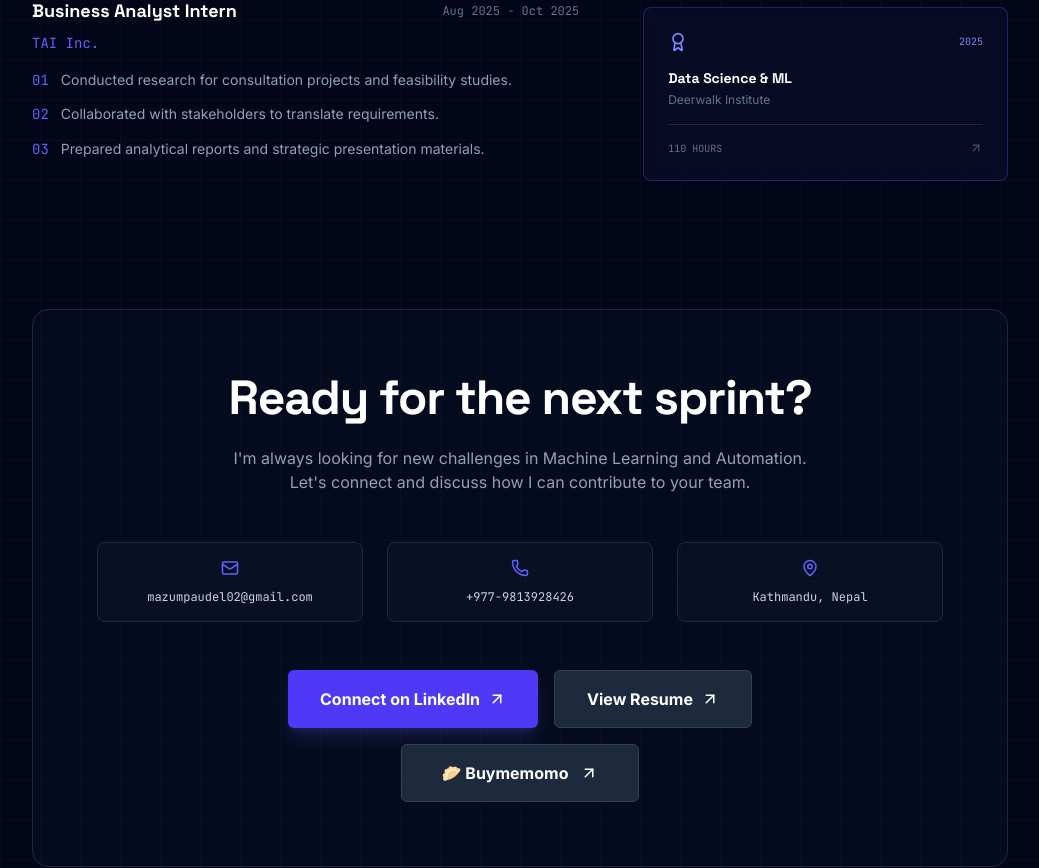
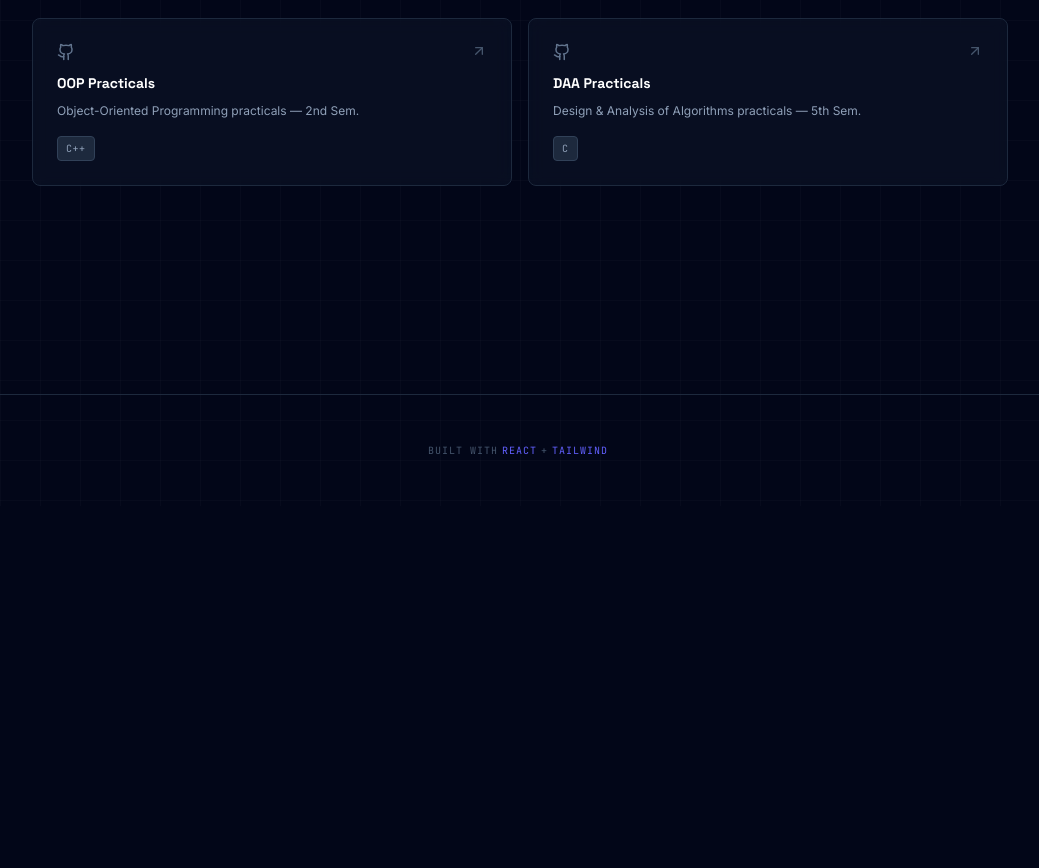
Before and after one commit to mazumeyyy/Portfolio, a React (Vite) app: page /projects in a window 1280 px wide. Shown: the part 1460-2328 px from the top of the page, without its empty margins (120-1159 px from the left). After the commit the page ends 1966 px from the top, so only its background shows below. Built offline with nearby package versions, Linux system fonts and the light colour scheme.

Commit message:
New changes and pages added

```diff
--- a/src/App.tsx
+++ b/src/App.tsx
@@ -25,12 +25,11 @@ import {
 import { motion } from 'motion/react';
 
 const SOCIAL_LINKS = [
-  { icon: Github, href: "https://github.com/mazumeyyy", label: "GitHub" },
-  { icon: Linkedin, href: "https://www.linkedin.com/in/mazum-paudel-b603472b1/", label: "LinkedIn" },
-  { icon: Twitter, href: "https://x.com/thatnepaliktii", label: "X (Twitter)" },
-  { icon: Youtube, href: "https://www.youtube.com/@THATNEPALIKTI", label: "YouTube" },
-  { icon: Instagram, href: "https://www.instagram.com/thatnepalikti/", label: "Instagram" },
-
+  { icon: Github,    href: "https://github.com/mazumeyyy",                         label: "GitHub" },
+  { icon: Linkedin,  href: "https://www.linkedin.com/in/mazum-paudel-b603472b1/", label: "LinkedIn" },
+  { icon: Twitter,   href: "https://x.com/thatnepaliktii",                         label: "X (Twitter)" },
+  { icon: Youtube,   href: "https://www.youtube.com/@THATNEPALIKTI",               label: "YouTube" },
+  { icon: Instagram, href: "https://www.instagram.com/thatnepalikti/",             label: "Instagram" },
 ];
 
 const SKILLS = [
@@ -92,10 +91,18 @@ export default function App() {
             <span>mazum_paudel.init()</span>
           </div>
           <div className="flex gap-6 text-xs font-mono uppercase tracking-widest text-slate-500">
-            <a href="#about" className="hover:text-indigo-400 transition-colors">.root</a>
-            <a href="#skills" className="hover:text-indigo-400 transition-colors">.skills</a>
+            <a href="#about"      className="hover:text-indigo-400 transition-colors">.root</a>
+            <a href="#skills"     className="hover:text-indigo-400 transition-colors">.skills</a>
             <a href="#experience" className="hover:text-indigo-400 transition-colors">.work</a>
-            <a href="#contact" className="hover:text-indigo-400 transition-colors">.contact</a>
+            <a href="#contact"    className="hover:text-indigo-400 transition-colors">.contact</a>
+            <a
+              href="/projects"
+              target="_blank"
+              rel="noopener noreferrer"
+              className="hover:text-indigo-400 transition-colors"
+            >
+              .projects
+            </a>
           </div>
         </div>
       </nav>
@@ -275,7 +282,7 @@ export default function App() {
               </div>
             </div>
 
-            {/* Action Buttons — two rows */}
+            {/* Action Buttons */}
             <div className="flex flex-col items-center gap-4">
 
               {/* Row 1: LinkedIn + Resume */}
@@ -300,14 +307,14 @@ export default function App() {
                 </a>
               </div>
 
-              {/* Row 2: Buymemomo — centered alone */}
+              {/* Row 2: BuyMeMomo — centered alone */}
               <a
                 href="https://buymemomo.com/thatnepalikti"
                 target="_blank"
                 rel="noopener noreferrer"
-                className="inline-flex items-center gap-3 px-10 py-4 bg-slate-800 text-white font-bold rounded-md hover:bg-slate-700 transition-all border border-slate-700"
+                className="inline-flex items-center gap-2 px-10 py-4 bg-slate-800 text-white font-bold rounded-md hover:bg-slate-700 transition-all border border-slate-700"
               >
-                🥟 Buymemomo
+                🥟 BuyMeMomo
                 <ArrowUpRight size={18} />
               </a>
 
--- a/src/main.tsx
+++ b/src/main.tsx
@@ -1,10 +1,17 @@
-import {StrictMode} from 'react';
-import {createRoot} from 'react-dom/client';
-import App from './App.tsx';
-import './index.css';
+import { StrictMode } from 'react'
+import { createRoot } from 'react-dom/client'
+import { BrowserRouter, Routes, Route } from 'react-router-dom'
+import './index.css'
+import App from './App'
+import Projects from './Projects'
 
 createRoot(document.getElementById('root')!).render(
   <StrictMode>
-    <App />
+    <BrowserRouter>
+      <Routes>
+        <Route path="/" element={<App />} />
+        <Route path="/projects" element={<Projects />} />
+      </Routes>
+    </BrowserRouter>
   </StrictMode>,
-);
+)
--- /dev/null
+++ b/src/projects.tsx
@@ -0,0 +1,186 @@
+/**
+ * @license
+ * SPDX-License-Identifier: Apache-2.0
+ */
+
+import React from 'react';
+import { ArrowUpRight, Github } from 'lucide-react';
+import { motion } from 'motion/react';
+
+const PROJECTS = [
+  {
+    group: "Data Science",
+    emoji: "🔬",
+    items: [
+      {
+        name: "Python-Job-Listings-Scraper",
+        description: "Scrapes job listings from the web using Python.",
+        tags: ["Python", "BeautifulSoup", "Scraping"],
+        href: "https://github.com/mazumeyyy/Python-Job-Listings-Scraper_tut",
+      },
+      {
+        name: "Ekantipur Scraper",
+        description: "Scrapes news articles from Ekantipur.com.",
+        tags: ["Python", "Scraping"],
+        href: "https://github.com/mazumeyyy/ekantipur-scraper",
+      },
+    ],
+  },
+  {
+    group: "SDET & Automation",
+    emoji: "🤖",
+    items: [
+      {
+        name: "Pinevisa Automation",
+        description: "Automated UI & API test suite for PineVisa platform.",
+        tags: ["Playwright", "JavaScript", "API Testing"],
+        href: "https://github.com/mazumeyyy/Pinevisa_Automation",
+      },
+    ],
+  },
+  {
+    group: "Web Dev",
+    emoji: "🌐",
+    items: [
+      {
+        name: "DrishtiDrive",
+        description: "Nepal-based driving school management frontend demo.",
+        tags: ["React", "TypeScript", "Tailwind", "Vite"],
+        href: "https://github.com/mazumeyyy/DrishtiDrive",
+      },
+      {
+        name: "Driving School Management",
+        description: "Full-stack driving school app with enrollment & certificates.",
+        tags: ["PHP", "MySQL", "Bootstrap", "jQuery"],
+        href: "https://github.com/mazumeyyy/driving-school-management",
+      },
+    ],
+  },
+  {
+    group: "College Projects",
+    emoji: "🎓",
+    items: [
+      {
+        name: "OOP Practicals",
+        description: "Object-Oriented Programming practicals — 2nd Sem.",
+        tags: ["C++"],
+        href: "https://github.com/mazumeyyy/OOP-practical",
+      },
+      {
+        name: "DAA Practicals",
+        description: "Design & Analysis of Algorithms practicals — 5th Sem.",
+        tags: ["C"],
+        href: "https://github.com/mazumeyyy/DAA-Practicals-5th-Sem",
+      },
+    ],
+  },
+];
+
+export default function Projects() {
+  return (
+    <div className="min-h-screen font-sans selection:bg-indigo-500/30 selection:text-indigo-200">
+
+      {/* Navigation */}
+      <nav className="sticky top-0 z-50 border-b border-slate-800 bg-slate-950/80 backdrop-blur-md">
+        <div className="max-w-5xl mx-auto px-6 h-16 flex items-center justify-between">
+          <a
+            href="/"
+            className="flex items-center gap-2 font-mono font-bold text-indigo-400 hover:text-indigo-300 transition-colors"
+          >
+            ← mazum_paudel.init()
+          </a>
+          <div className="flex items-center gap-2 font-mono text-xs text-slate-500 uppercase tracking-widest">
+            .projects
+          </div>
+        </div>
+      </nav>
+
+      <main className="max-w-5xl mx-auto px-6 py-16 md:py-32">
+
+        {/* Header */}
+        <motion.div
+          initial={{ opacity: 0, y: 10 }}
+          animate={{ opacity: 1, y: 0 }}
+          transition={{ duration: 0.5 }}
+          className="mb-20"
+        >
+          <div className="inline-block px-3 py-1 rounded-full bg-indigo-500/10 border border-indigo-500/20 text-indigo-400 text-xs font-mono mb-6">
+            Open Source Work
+          </div>
+          <h1 className="text-5xl md:text-7xl font-bold tracking-tighter text-white mb-6">
+            Projects
+          </h1>
+          <p className="text-xl text-slate-400 font-light max-w-2xl">
+            A collection of projects across data science, automation, web development, and academic work.
+          </p>
+        </motion.div>
+
+        {/* Project Groups */}
+        <div className="space-y-20">
+          {PROJECTS.map((group, gIdx) => (
+            <motion.div
+              key={group.group}
+              initial={{ opacity: 0, y: 10 }}
+              whileInView={{ opacity: 1, y: 0 }}
+              viewport={{ once: true }}
+              transition={{ delay: gIdx * 0.1 }}
+            >
+              {/* Group Header */}
+              <div className="flex items-center gap-4 mb-8">
+                <span className="text-2xl">{group.emoji}</span>
+                <h2 className="text-xl font-bold text-white uppercase tracking-tight">
+                  {group.group}
+                </h2>
+                <div className="h-px flex-1 bg-slate-800"></div>
+              </div>
+
+              {/* Project Cards */}
+              <div className="grid sm:grid-cols-2 gap-4">
+                {group.items.map((project, pIdx) => (
+                  <motion.a
+                    key={project.name}
+                    href={project.href}
+                    target="_blank"
+                    rel="noopener noreferrer"
+                    initial={{ opacity: 0, y: 10 }}
+                    whileInView={{ opacity: 1, y: 0 }}
+                    viewport={{ once: true }}
+                    transition={{ delay: pIdx * 0.05 }}
+                    className="group dev-card flex flex-col justify-between hover:border-indigo-500/40 transition-all cursor-pointer"
+                  >
+                    <div>
+                      <div className="flex items-start justify-between mb-3">
+                        <Github size={18} className="text-slate-500 group-hover:text-indigo-400 transition-colors" />
+                        <ArrowUpRight size={16} className="text-slate-600 group-hover:text-indigo-400 transition-colors" />
+                      </div>
+                      <h3 className="font-bold text-white text-sm mb-2 group-hover:text-indigo-400 transition-colors">
+                        {project.name}
+                      </h3>
+                      <p className="text-slate-400 text-xs leading-relaxed mb-4">
+                        {project.description}
+                      </p>
+                    </div>
+                    <div className="flex flex-wrap gap-2">
+                      {project.tags.map(tag => (
+                        <span key={tag} className="dev-badge">{tag}</span>
+                      ))}
+                    </div>
+                  </motion.a>
+                ))}
+              </div>
+            </motion.div>
+          ))}
+        </div>
+      </main>
+
+      <footer className="py-12 border-t border-slate-800 mt-20">
+        <div className="max-w-5xl mx-auto px-6 text-center font-mono text-[10px] text-slate-600 uppercase tracking-widest">
+          <span>Built with</span>
+          <span className="text-indigo-500 mx-1">React</span>
+          <span>+</span>
+          <span className="text-indigo-500 mx-1">Tailwind</span>
+        </div>
+      </footer>
+    </div>
+  );
+}
```
Also changed, not shown: package.json (+8 -7 lines), 1 other file (tests, documents, lock files or other folders).
